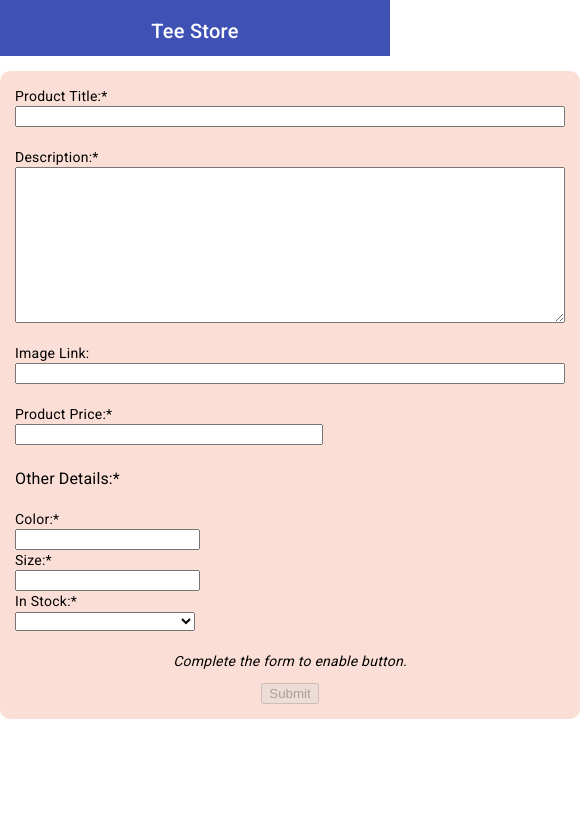
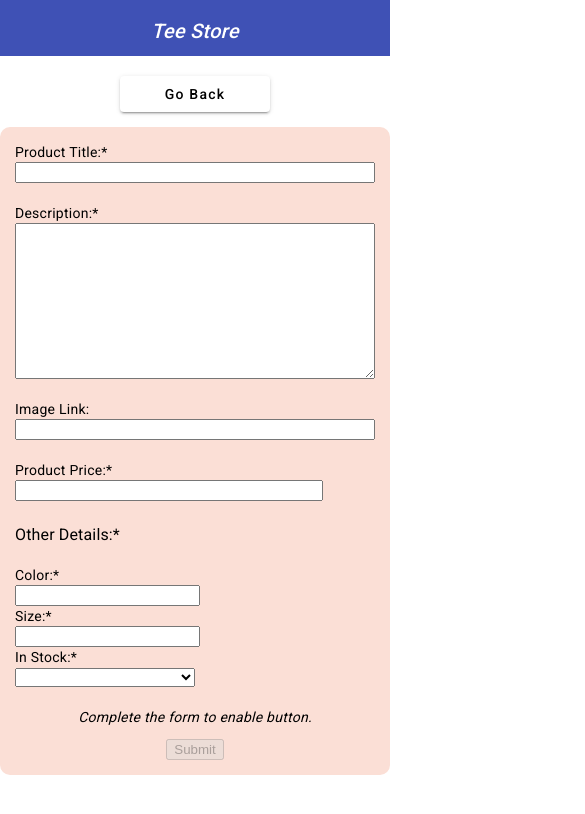
Before and after one commit to khalilonline99/tee-store-angular, an Angular app: page /add-new-product in a window 390 px wide. Shown: the top 814 px of the page, 585 px wide, since content can reach past the window. Built offline with nearby package versions, Linux system fonts and the light colour scheme.

Commit message:
responsiveness for mobile and desktop

```diff
--- a/src/app/add-new-product/add-new-product.component.css
+++ b/src/app/add-new-product/add-new-product.component.css
@@ -1,7 +1,17 @@
+#back-button {
+    margin-right: auto;
+    margin-left: auto;
+    width: 150px;
+}
+
+#button-container {
+    display: flex;
+    text-decoration: none;
+}
 
 .form-container {
-    width:800px;
-    margin:0 auto;
+    width: 800px;
+    margin: 0 auto;
 }
 
 .form-body {
@@ -15,11 +25,44 @@
 }
 
 .input-box {
-    max-width: 300px;;
+    max-width: 300px;
 }
 
 
 .submit-button {
     max-width: 300px;
-    margin:0 auto;
+    margin: 0 auto;
 }
+
+
+
+
+/* reponsivenes */
+@media screen and (max-width:768px) {
+
+
+    .form-container {
+        width: auto;
+        margin: 0 auto;
+    }
+
+    .form-body {
+        margin-top: 15px;
+        background-color: rgb(251, 223, 214);
+        border-radius: 10px;
+        padding: 15px;
+        display: flex;
+        flex-direction: column;
+        /* max-width: 550px; */
+    }
+
+    .input-box {
+        /* max-width: 300px; */
+
+    }
+
+
+
+
+
+}
--- a/src/app/add-new-product/add-new-product.component.html
+++ b/src/app/add-new-product/add-new-product.component.html
@@ -1,4 +1,9 @@
 <div class="form-container">
+<br>
+  <a (click)="backButton()" id="button-container">
+    <button mat-raised-button id="back-button">Go Back</button>
+</a>
+
   <form [formGroup]="productForm" (ngSubmit)="onSubmit()" class="form-body">
 
     <label for="product-title">Product Title:* </label>
--- a/src/app/add-new-product/add-new-product.component.ts
+++ b/src/app/add-new-product/add-new-product.component.ts
@@ -1,6 +1,7 @@
 import { Component } from '@angular/core';
 import { FormBuilder, FormControl, Validators } from '@angular/forms';
 import { AddNewProductService } from '../add-new-product.service';
+import { Location } from '@angular/common';
 
 @Component({
   selector: 'app-add-new-product',
@@ -24,7 +25,8 @@ export class AddNewProductComponent {
 
   constructor(
     private fb: FormBuilder,
-    private addNewProducrService: AddNewProductService
+    private addNewProducrService: AddNewProductService,
+    private location: Location
   ) { }
 
   onSubmit() {
@@ -32,5 +34,9 @@ export class AddNewProductComponent {
     // console.log(this.productForm.value);
   }
 
+  backButton(){
+    this.location.back();
+  }
+
 
 }
--- a/src/app/edit-product/edit-product.component.css
+++ b/src/app/edit-product/edit-product.component.css
@@ -16,7 +16,6 @@
 
 .input-box {
     max-width: 300px;
-    ;
 }
 
 
@@ -24,3 +23,17 @@
     max-width: 300px;
     margin: 0 auto;
 }
+
+/* reponsivenes */
+@media screen and (max-width:768px) {
+    .form-container {
+        width: auto;
+        margin: 0 auto;
+        padding: 10px;
+    }
+
+    #back-button {
+    margin-left: 10px;
+    }
+
+}
--- a/src/app/edit-product/edit-product.component.html
+++ b/src/app/edit-product/edit-product.component.html
@@ -1,6 +1,6 @@
 <div class="form-container">
   <br>
-  <a (click)="backButton()"><button mat-raised-button>Go Back</button></a>
+  <a (click)="backButton()" id="back-button"><button mat-raised-button>Go Back</button></a>
 
   <form class="form-body" [formGroup]="productForm" (ngSubmit)="onSubmit()">
     <h2>Edit Product:</h2>
--- a/src/app/header/header.component.css
+++ b/src/app/header/header.component.css
@@ -0,0 +1,16 @@
+
+#header {
+    display: flex;
+    justify-content: center;
+}
+
+#logo {
+    text-decoration: none;
+    color: white;
+    margin-top: 5px;
+}
+
+#logo h1 {
+    font-weight: 500;
+    font-style: italic;
+}
--- a/src/app/header/header.component.html
+++ b/src/app/header/header.component.html
@@ -1,5 +1,7 @@
-<mat-toolbar color="primary" style="display: flex; justify-content: center;">
-    <a routerLink="/" style="text-decoration: none; color: white; margin-top: 5px;">
-        <h1 style="text-align: center;"> {{title}} </h1>
+<mat-toolbar color="primary" id="header">
+
+    <a routerLink="/" id="logo">
+        <h1> {{title}} </h1>
     </a>
+
 </mat-toolbar>
--- a/src/app/home/home.component.css
+++ b/src/app/home/home.component.css
@@ -3,3 +3,30 @@
     justify-content: center;
     margin-top: 25px;
 }
+
+#add-button {
+    margin-right: 10px;
+}
+
+/* reponsivenes */
+@media screen and (max-width:768px) {
+
+    .home-body{
+        display: flex;
+        flex-direction: column;
+        justify-content: center;
+        /* margin-top: 25px; */
+    }
+
+    #add-button {
+        margin-right: auto;
+        margin-left: auto;
+        width: 150px;
+    }
+
+    #button-container {
+        display: flex;
+        text-decoration: none;
+    }
+
+}
--- a/src/app/home/home.component.html
+++ b/src/app/home/home.component.html
@@ -1,4 +1,6 @@
 <div class="home-body">
-<a routerLink="add-new-product"><button mat-raised-button style="margin-right: 10px;">Add Product</button></a>
+    <a routerLink="add-new-product" id="button-container">
+        <button mat-raised-button id="add-button">Add Product</button>
+    </a>
 </div>
 <app-products></app-products>
--- a/src/app/product-details/product-details.component.css
+++ b/src/app/product-details/product-details.component.css
@@ -22,6 +22,25 @@
 }
 
 #texts {
-margin-left: 30px;
-margin-right: 90px;
+    margin-left: 30px;
+    margin-right: 90px;
 }
+
+
+/* reponsivenes */
+@media screen and (max-width:768px) {
+    .body {
+        padding: 10px;
+    }
+
+    .details-body {
+        display: flex;
+        flex-direction: column;
+        justify-content: center;
+    }
+
+    #back-button {
+        margin-bottom: 15px;
+    }
+
+}
--- a/src/app/products/products.component.css
+++ b/src/app/products/products.component.css
@@ -23,3 +23,16 @@
 .body-image {
   padding: 15px;
 }
+
+
+
+/* reponsivenes */
+@media screen and (max-width:768px) {
+
+  .product-container {
+      display: flex;
+      flex-direction: column;
+      /* justify-content: center; */
+      /* margin-top: 25px; */
+  }
+}
```
